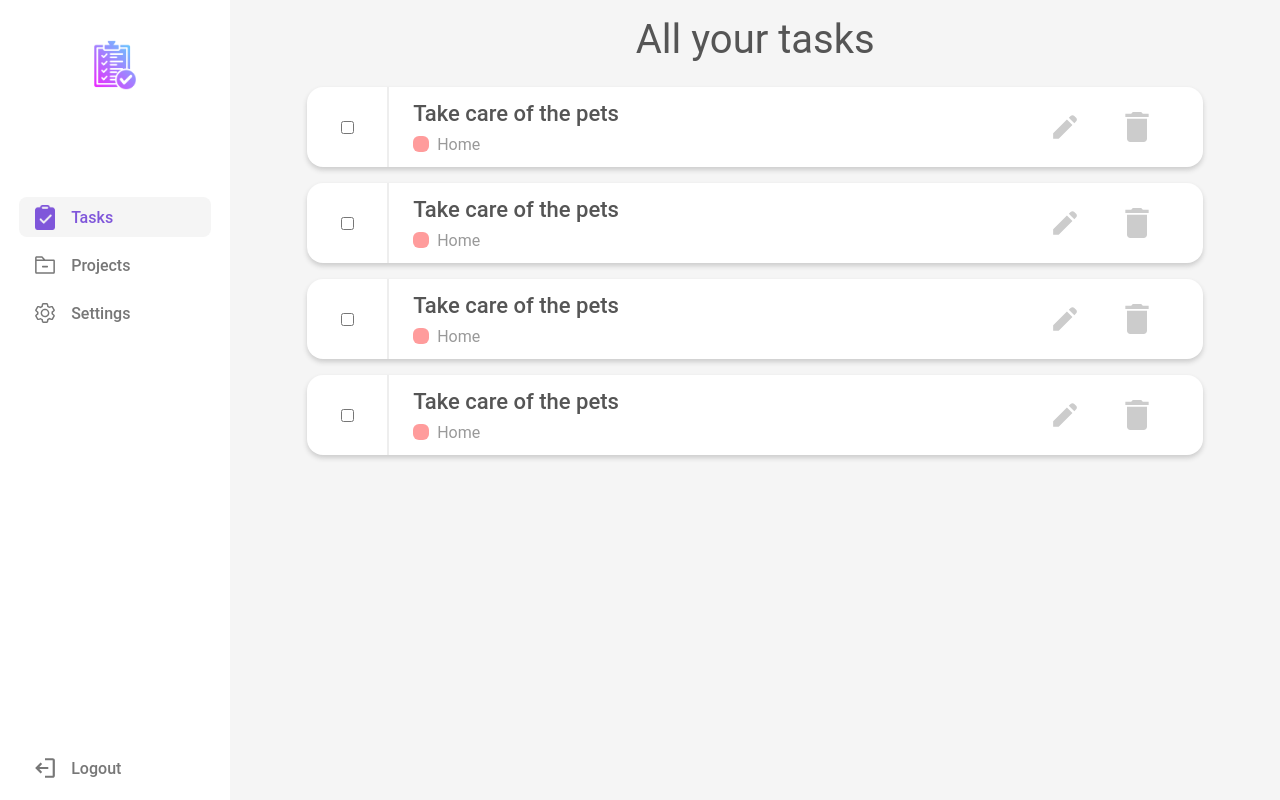
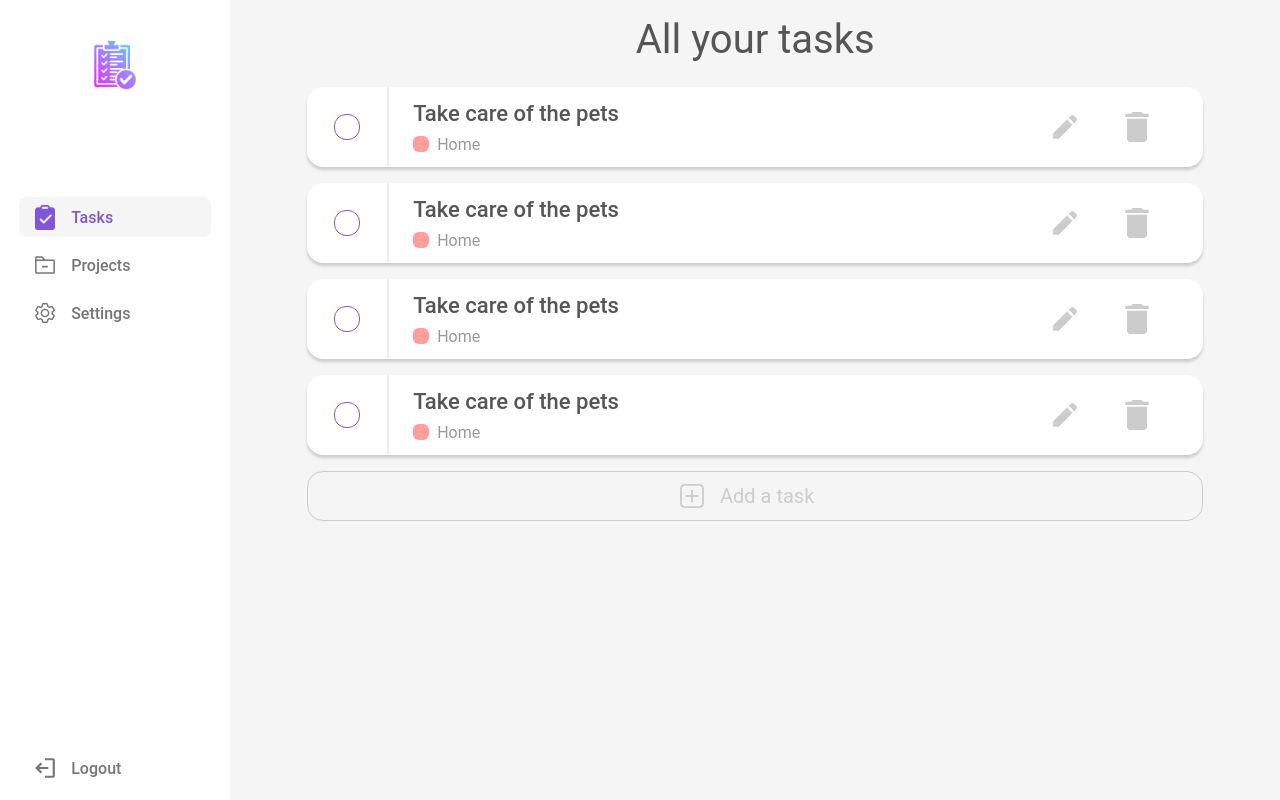
Before and after one commit to tran-thanh-phong/ToDoList, a React (Vite) app: page / in a window 1280 px wide. Built offline with nearby package versions, Linux system fonts and the light colour scheme.

Commit message:
checkbox and addTask button

```diff
--- /dev/null
+++ b/src/components/add-task/add-task.tsx
@@ -0,0 +1,21 @@
+import React from 'react';
+import * as S from './styles';
+import AddIcon from "../../assets/img/add.svg";
+
+/* eslint-disable-next-line */
+export interface AddTaskProps {}
+
+const AddTask: React.FC<AddTaskProps> = () => {
+  function AddTask() {
+    console.log('Add Task');
+  }
+
+  return (
+    <S.Container onClick={AddTask}>
+      <S.Icon src={AddIcon}></S.Icon>
+      <S.Text>Add a task</S.Text>
+    </S.Container>
+  );
+}
+
+export default AddTask;
--- /dev/null
+++ b/src/components/add-task/styles.ts
@@ -0,0 +1,24 @@
+import styled from "styled-components";
+
+export const Container = styled.div`
+    height: 50px;
+    width: 70vw;
+    border: 1px solid #ccc;
+    border-radius: 16px;
+    margin: 8px;
+    box-sizing: border-box;
+    display: flex;
+    align-items: center;
+    justify-content: center;
+`
+
+export const Icon = styled.img`
+    width: 24px;
+`
+
+export const Text = styled.p`
+    color: #ccc;
+    font-size: 20px;
+    font-weight: 400;
+    margin: 16px;
+`
--- a/src/components/task-card/styles.ts
+++ b/src/components/task-card/styles.ts
@@ -13,7 +13,7 @@ export const Container = styled.div`
     width: 70vw;
     background: white;
     border-radius: 16px;
-    box-shadow: 0 3px 5px #ccc;
+    box-shadow: 0 3px 3px #ccc;
     display: flex;
     margin: 8px;
     box-sizing:border-box;
@@ -33,6 +33,7 @@ export const Name = styled.h2<DoneProps>`
 export const Icon = styled.img`
     width: 24px;
     margin: 24px;
+    background: white;
 
     &:hover{
         cursor:pointer;
@@ -72,3 +73,29 @@ export const ListName = styled.p`
     margin-left:8px;
     font-weight:400;
 `
+
+export const InvisibleCheck = styled.input.attrs({type:'checkbox'})`
+    display: none;
+`
+
+export const CheckboxRing = styled.div`
+    background: white;
+    height: 24px;
+    width: 24px;
+    border: 1px solid #7f56da;
+    border-radius: 12px;
+    display: flex;
+    align-items: center;
+    justify-content: center;
+`
+
+export const CheckFill = styled.div<DoneProps>`
+    background: #7f56da;
+    height: 20px;
+    width: 20px;
+    border-radius: 10px;
+
+    ${props => !props.done && css`
+        display: none;
+    `}
+`
--- a/src/components/task-card/task-card.tsx
+++ b/src/components/task-card/task-card.tsx
@@ -20,7 +20,9 @@ const TaskCard: React.FC<TaskCardProps> = ({name, list, color}) => {
   return (
     <S.Container>
       <S.CheckField>
-        <input type="checkbox" onClick={handleCheck}/>
+        <S.CheckboxRing onClick={handleCheck}>
+          <S.CheckFill done={check}></S.CheckFill>
+        </S.CheckboxRing>
       </S.CheckField>
 
       <S.Description>
--- a/src/pages/home/home.tsx
+++ b/src/pages/home/home.tsx
@@ -7,6 +7,7 @@ import Folder from "../../assets/img/folder.svg";
 import Logout from "../../assets/img/logout.svg"
 import SidebarItem from "../../components/sidebar-item/sidebar-item";
 import TaskCard from "../../components/task-card/task-card";
+import AddTask from "../../components/add-task/add-task";
 
 /* eslint-disable-next-line */
 export interface HomeProps {}
@@ -29,6 +30,7 @@ const Home:React.FC = ()=>{
             <TaskCard name="Take care of the pets" list="Home" color="#FF9C9C"/>
             <TaskCard name="Take care of the pets" list="Home" color="#FF9C9C"/>
             <TaskCard name="Take care of the pets" list="Home" color="#FF9C9C"/>
+            <AddTask></AddTask>
           </S.Main>
       </S.Page>
   )
```
Also changed, not shown: src/components/add-task/add-task.module.css (added, +7 -0 lines), src/assets/img/add.svg (added), 1 other file (tests, documents, lock files or other folders).
